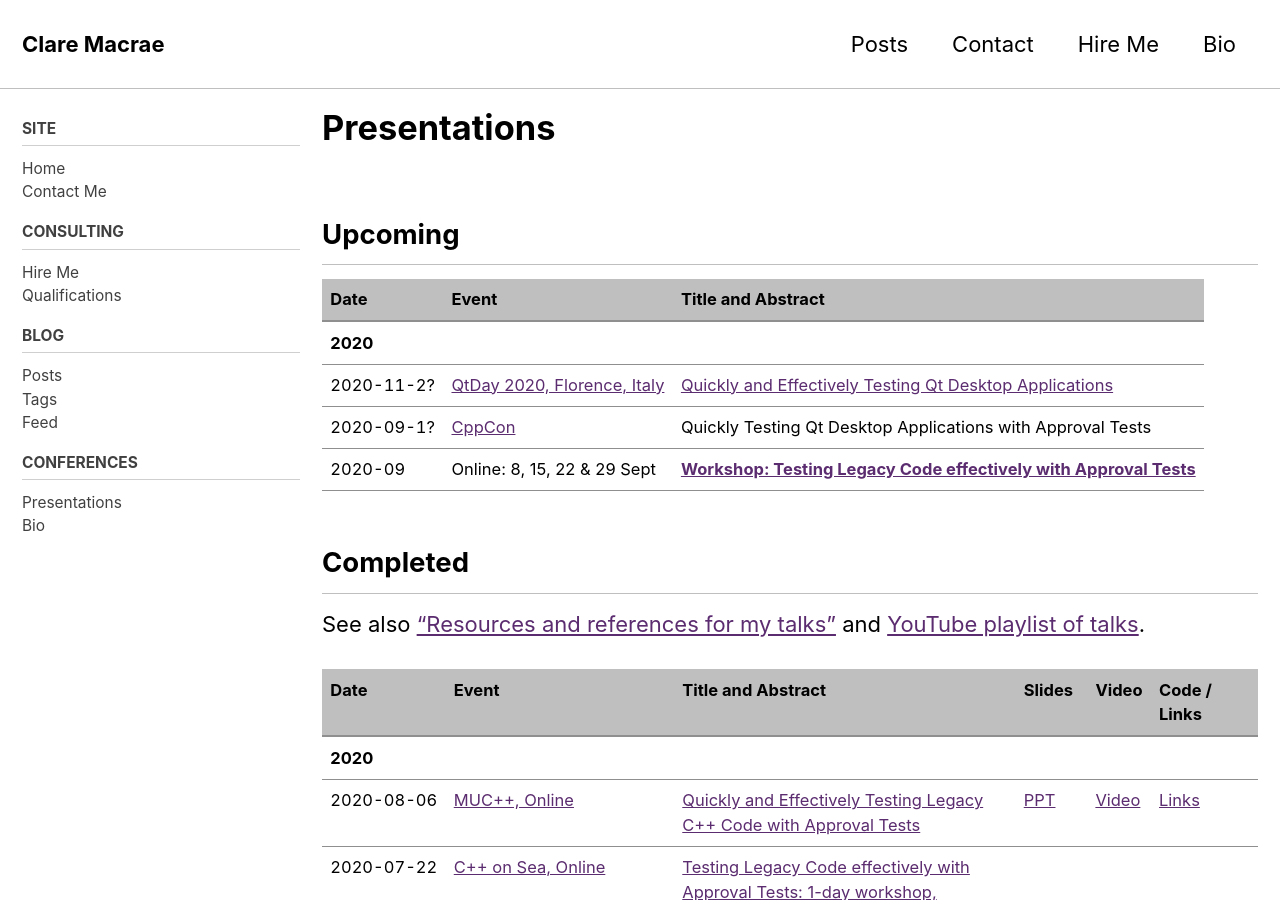
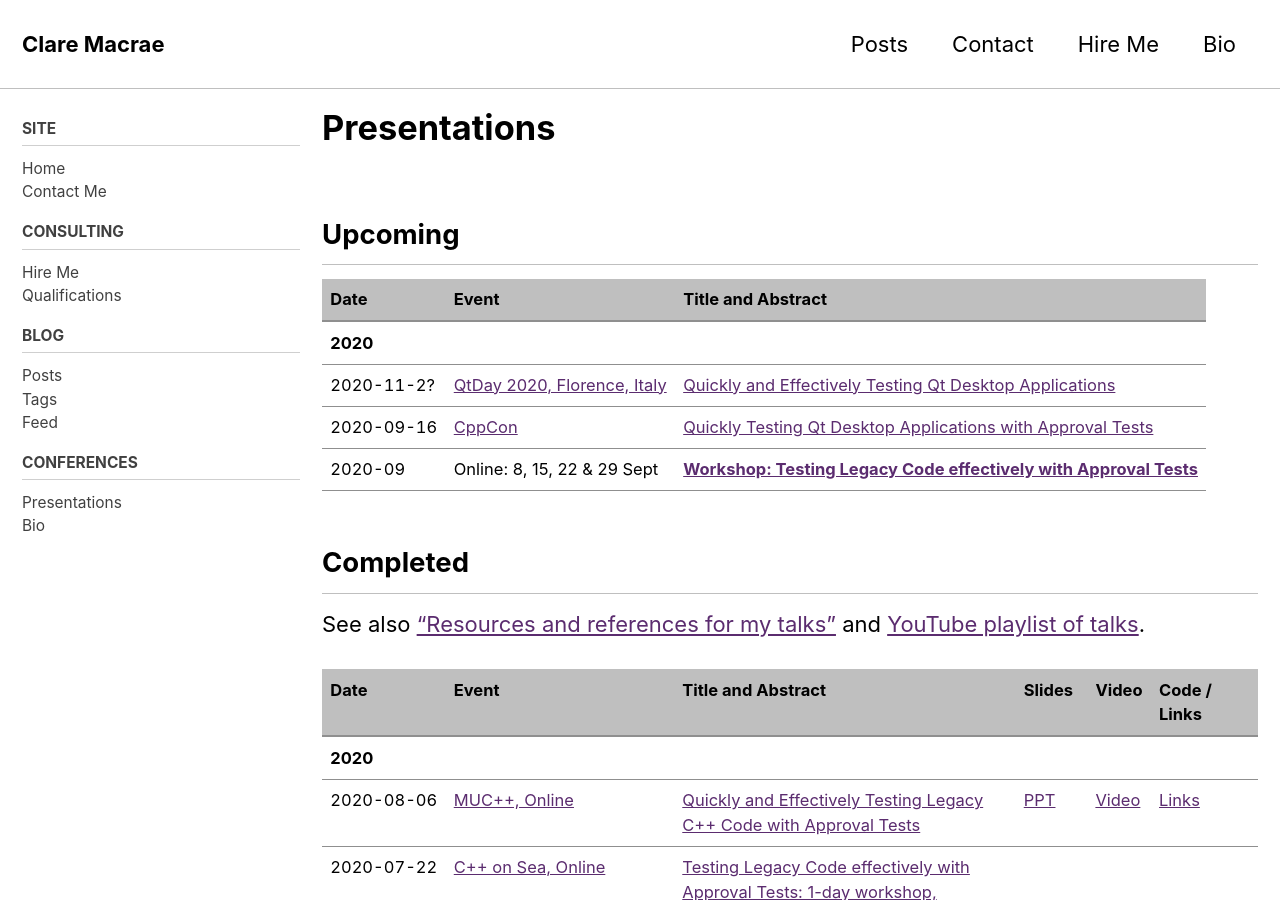
Before and after one commit to claremacrae/claremacrae.github.io, a Jekyll site: the page built from conferences/presentations.md, in a window 1280 px wide and 900 px high. Built offline with Jekyll 4.4.1, drawn with Linux system fonts in a browser that asks for light colours; cached includes are drawn as plain includes; nearby versions of some CDN libraries.

Commit message:
Add details of CppCon 2020 talk

```diff
--- a/conferences/presentations.md
+++ b/conferences/presentations.md
@@ -12,7 +12,7 @@
 | ----- | ----- | ------------------ |
 | **2020** | &nbsp; | &nbsp; |
 | <span class="text-tabular-dates">2020-11-2?</span> | [QtDay 2020, Florence,&nbsp;Italy](https://www.qtday.it/) | [Quickly and Effectively Testing Qt Desktop Applications](https://www.qtday.it/agenda/speakers/573234) |
-| <span class="text-tabular-dates">2020-09-1?</span> | [CppCon](https://cppcon.org) | Quickly Testing Qt Desktop Applications with Approval Tests |
+| <span class="text-tabular-dates">2020-09-16</span> | [CppCon](https://cppcon.org) | [Quickly Testing Qt Desktop Applications with Approval Tests](https://cppcon2020.sched.com/event/e7BA/quickly-testing-qt-desktop-applications-with-approval-tests) |
 | <span class="text-tabular-dates">2020-09</span> | Online: 8, 15, 22 & 29 Sept | [**Workshop: Testing Legacy Code effectively with Approval Tests**](https://claremacrae.co.uk/blog/2020/07/approvaltests-training-course) |
 
 ## Completed
```
